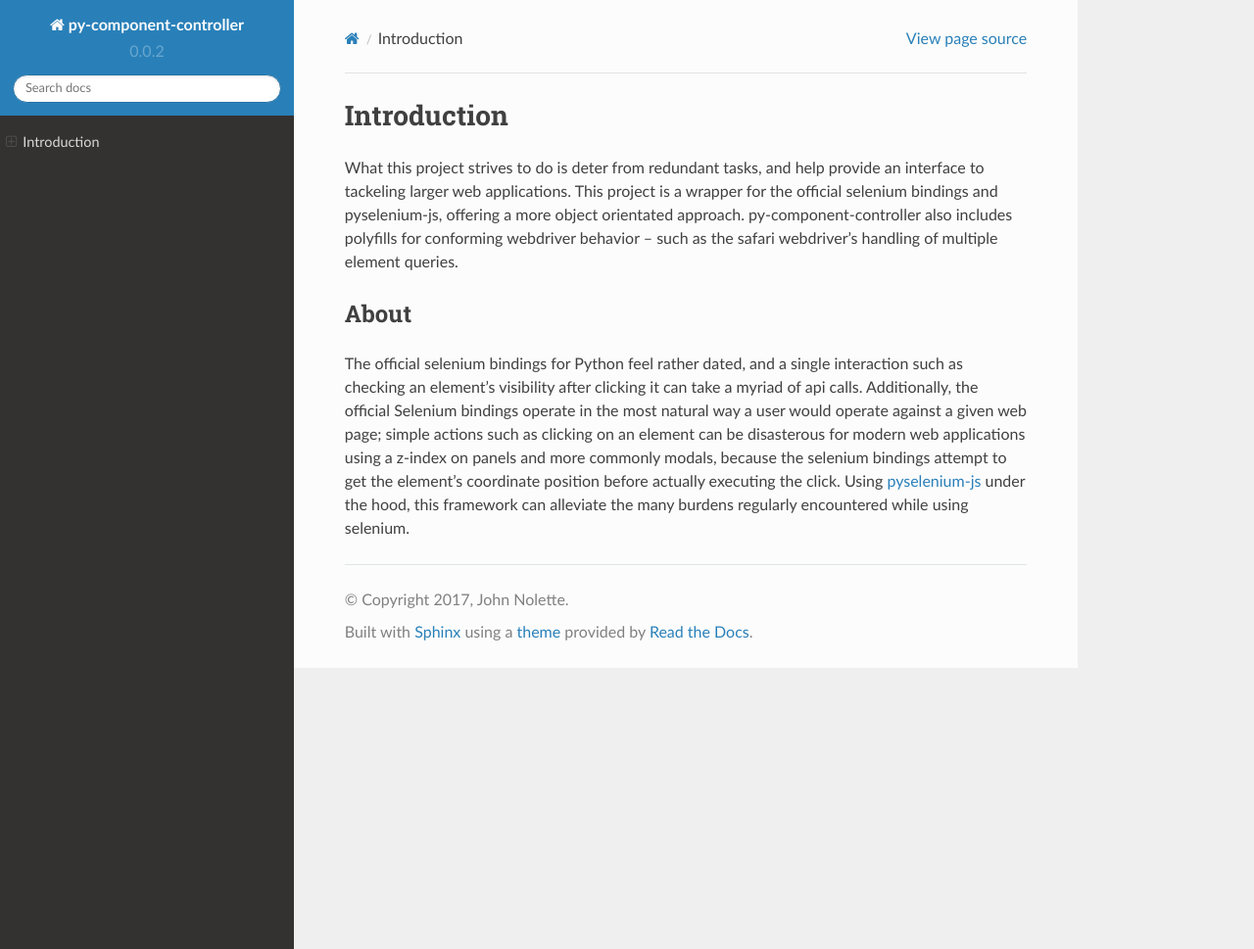
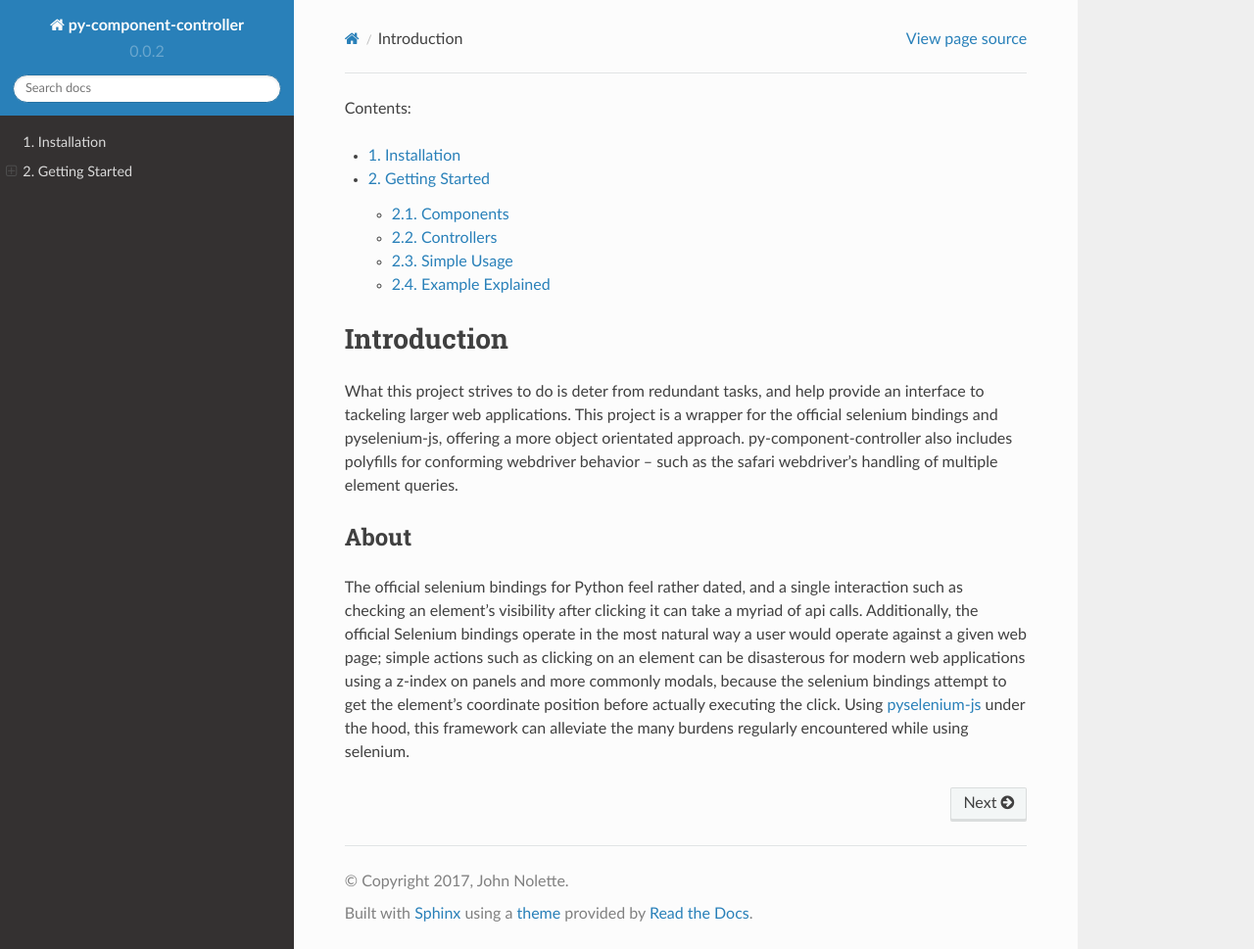
Before and after one commit to neetjn/py-component-controller, a Sphinx documentation site: the page built from docs/source/index.rst, in a window 1280 px wide and 969 px high. Shown: the whole window at 98% size. Built offline with Sphinx 7.4.7 and the Read the Docs theme 2.0.0, drawn with Linux system fonts in a browser that asks for light colours.

Commit message:
root toc directive

```diff
--- a/docs/source/_templates/navigation.html
+++ /dev/null
@@ -1,29 +0,0 @@
-<div class="section" id="navigation">
-    <h1>Navigation
-        <a class="headerlink" href="#navigation" title="Permalink to this headline">¶</a>
-    </h1>
-    <div class="toctree-wrapper compound">
-        <ul>
-            <li class="toctree-l1">
-                <a class="reference internal" href="installing.html">1. Installation</a>
-            </li>
-            <li class="toctree-l1">
-                <a class="reference internal" href="getting_started.html">2. Getting Started</a>
-                <ul>
-                    <li class="toctree-l2">
-                        <a class="reference internal" href="getting_started.html#components">2.1. Components</a>
-                    </li>
-                    <li class="toctree-l2">
-                        <a class="reference internal" href="getting_started.html#controllers">2.2. Controllers</a>
-                    </li>
-                    <li class="toctree-l2">
-                        <a class="reference internal" href="getting_started.html#simple-usage">2.3. Simple Usage</a>
-                    </li>
-                    <li class="toctree-l2">
-                        <a class="reference internal" href="getting_started.html#example-explained">2.4. Example Explained</a>
-                    </li>
-                </ul>
-            </li>
-        </ul>
-    </div>
-</div>
--- a/docs/source/conf.py
+++ b/docs/source/conf.py
@@ -118,7 +118,6 @@ html_static_path = ['_static']
 # refs: http://alabaster.readthedocs.io/en/latest/installation.html#sidebars
 html_sidebars = {
     '**': [
-        'navigation.html',
         'relations.html',  # needs 'show_related': True theme option to display
         'searchbox.html',
     ]
--- a/docs/source/index.rst
+++ b/docs/source/index.rst
@@ -1,3 +1,13 @@
+Contents:
+
+.. toctree::
+   :maxdepth: 2
+   :numbered:
+
+   installing
+   getting_started
+
+
 ======================
 Introduction
 ======================
```
